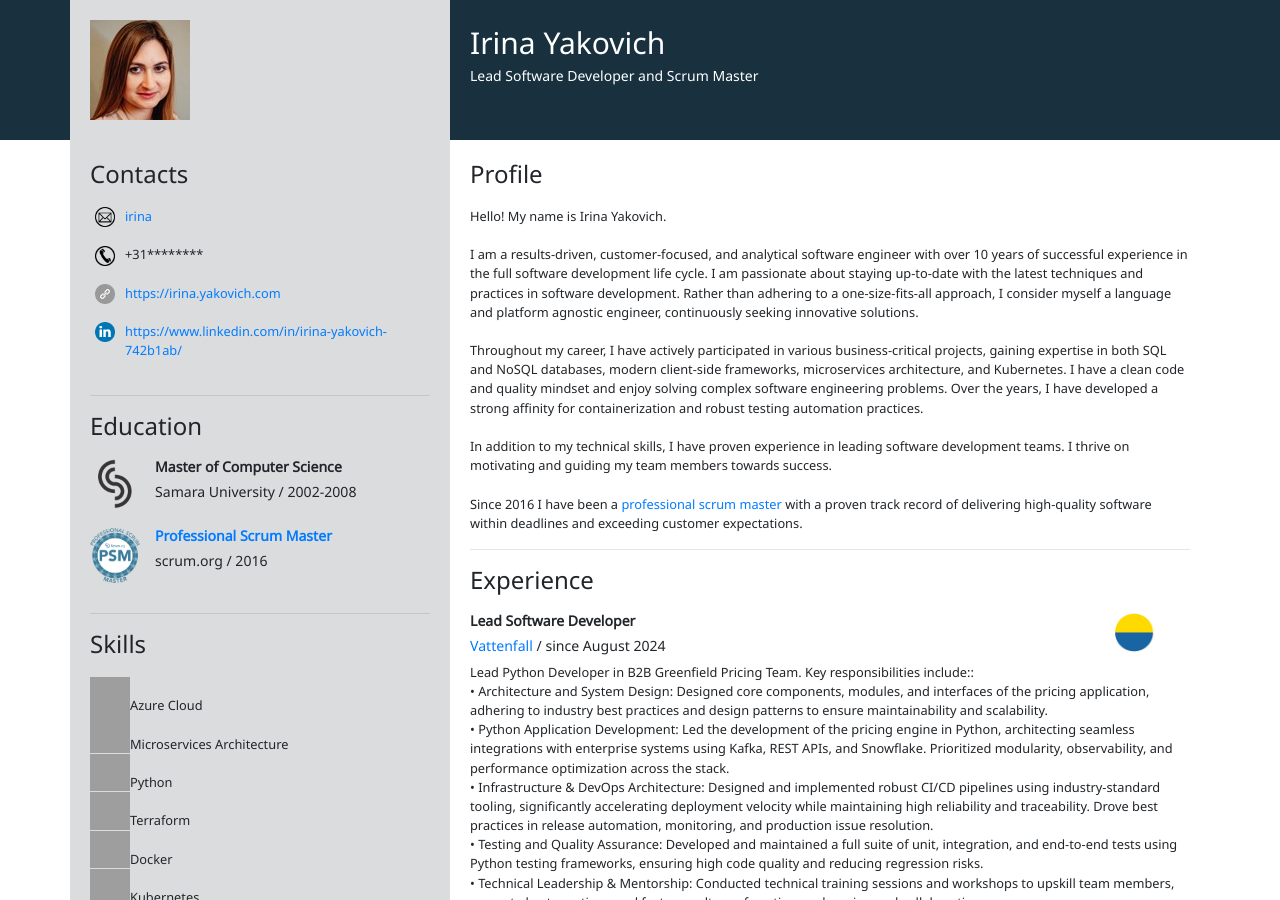
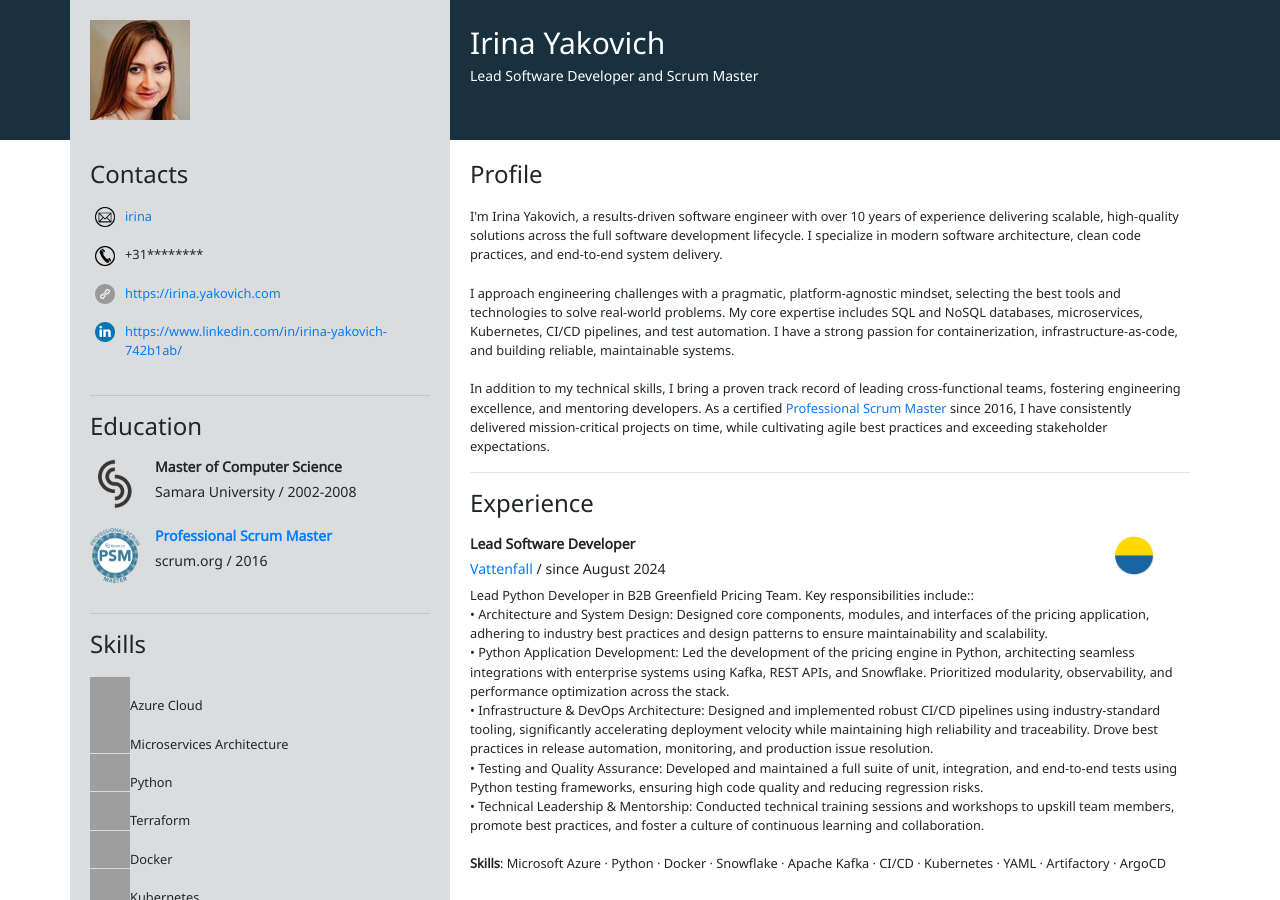
Before and after one commit to iyakovich/irinayakovich.github.io, a Jekyll site: the page built from index.html, in a window 1280 px wide and 900 px high, cut to the strip 0-900 px from the top of the window. Built offline with Jekyll 4.4.1, drawn with Linux system fonts in a browser that asks for light colours; grey boxes are pictures that could not be loaded.

Commit message:
Update about_me.html
improved shorter version

```diff
--- a/_includes/cv/about_me.html
+++ b/_includes/cv/about_me.html
@@ -3,21 +3,15 @@
     <h2>Profile</h2>
 
     <p>
-        Hello! My name is Irina Yakovich.
+        I'm Irina Yakovich, a results-driven software engineer with over 10 years of experience delivering scalable, high-quality solutions across the full software development lifecycle.
+        I specialize in modern software architecture, clean code practices, and end-to-end system delivery.
         <br>
-        <br>I am a results-driven, customer-focused, and analytical software engineer with over 10 years of successful experience in the full software development life cycle.
-        I am passionate about staying up-to-date with the latest techniques and practices in software development.
-        Rather than adhering to a one-size-fits-all approach, I consider myself a language and platform agnostic engineer, continuously seeking innovative solutions.
+        <br>I approach engineering challenges with a pragmatic, platform-agnostic mindset, selecting the best tools and technologies to solve real-world problems.
+        My core expertise includes SQL and NoSQL databases, microservices, Kubernetes, CI/CD pipelines, and test automation.
+        I have a strong passion for containerization, infrastructure-as-code, and building reliable, maintainable systems.
         <br>
-        <br>Throughout my career, I have actively participated in various business-critical projects, gaining expertise in both SQL and NoSQL databases,
-        modern client-side frameworks, microservices architecture, and Kubernetes.
-        I have a clean code and quality mindset and enjoy solving complex software engineering problems.
-        Over the years, I have developed a strong affinity for containerization and robust testing automation practices.
-        <br>
-        <br>In addition to my technical skills, I have proven experience in leading software development teams. I thrive on motivating and guiding my team members towards success.
-        <br>
-        <br>Since 2016 I have been a <a href="#certifications">professional scrum master</a> with a proven track record of
-        delivering high-quality software within deadlines and exceeding customer expectations.
+        <br>In addition to my technical skills, I bring a proven track record of leading cross-functional teams, fostering engineering excellence, and mentoring developers.
+        As a certified <a href="#certifications">Professional Scrum Master</a> since 2016, I have consistently delivered mission-critical projects on time, while cultivating agile best practices and exceeding stakeholder expectations.
         <br>
     </p>
     <hr>
```
